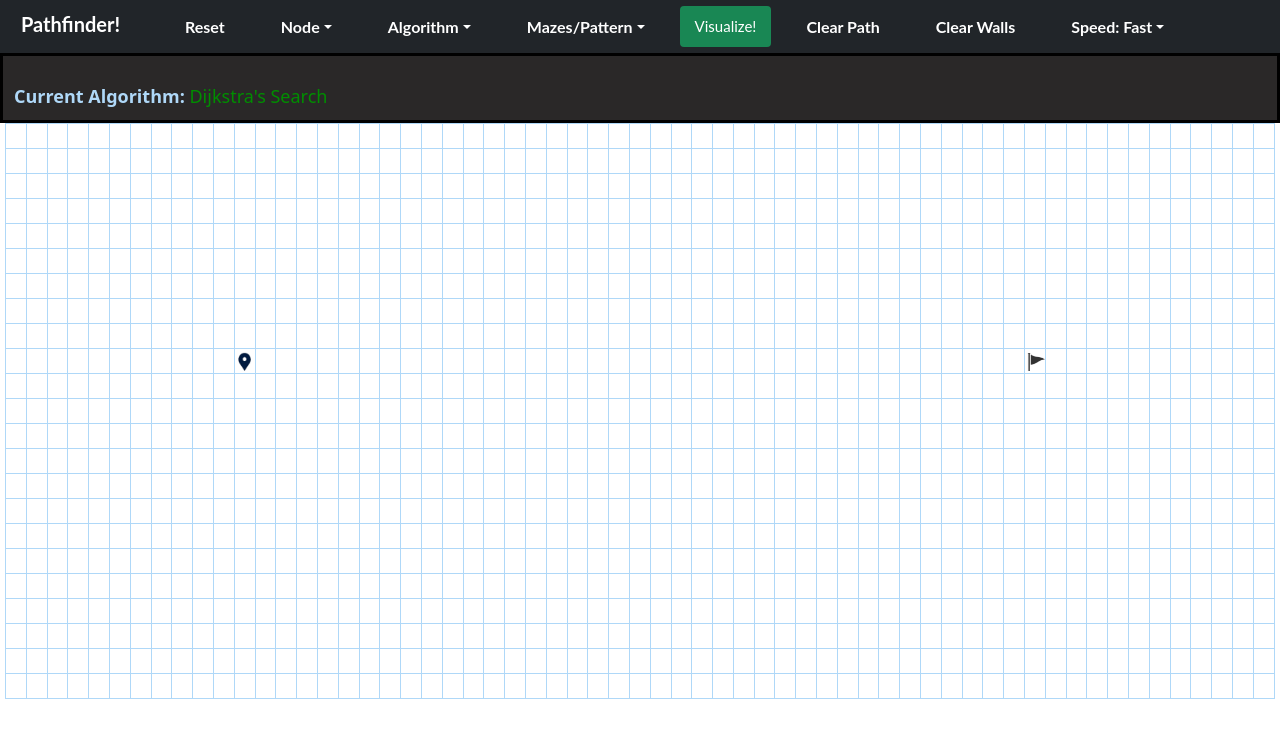
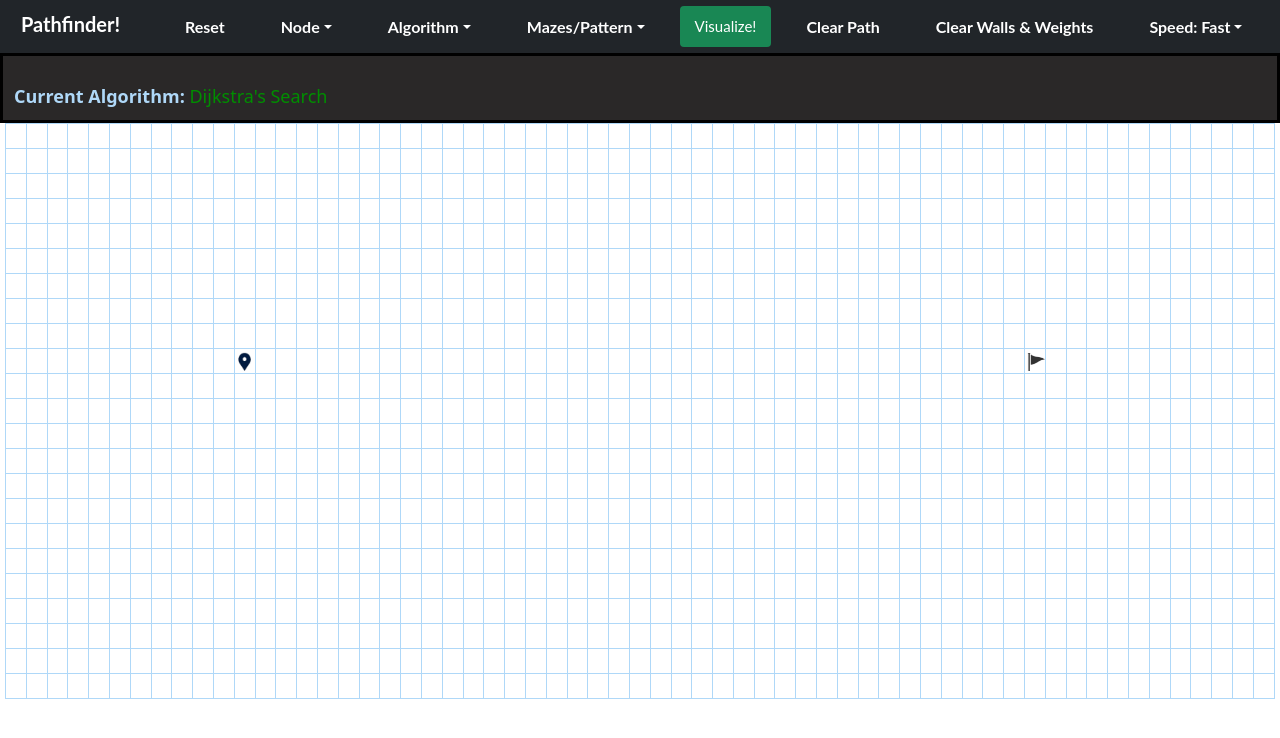
Before and after one commit to NamanMishra7/Pathfinder, a React (Create React App) app: page / in a window 1280 px wide. Shown: the top 738 px of the page. Built offline with nearby package versions, Linux system fonts and the light colour scheme.

Commit message:
added weighted nodes, random weights generator, bfs algo, added cost parameter for algo

```diff
--- /dev/null
+++ b/src/algorithms/RandomWeights.js
@@ -0,0 +1,17 @@
+import {getRand} from "./utils";
+
+let Range = 100;
+
+function RandomWeights(table) {
+    for (let i = 0; i < table.length; i++) {
+        for (let j = 0; j < table[0].length; j++) {
+            const node = document.getElementById(`${i}-${j}`).className;
+            if (node === 'unvisited' && getRand(Range) < Range/3.5) {
+                table[i][j].status = 'unvisited weight';
+                document.getElementById(`${i}-${j}`).className = 'unvisited weight';
+            }
+        }
+    }
+}
+
+export default RandomWeights;
--- a/src/algorithms/astar.js
+++ b/src/algorithms/astar.js
@@ -8,6 +8,7 @@ let pathspeed = 50;
 
 let nodes_visited = 0;
 let path_length = 0;
+let cost = 0;
 let success = false;
 
 class cell {
@@ -51,6 +52,10 @@ function aStar(table, maxRow, maxCol, start_i, start_j, end_i, end_j, sp) {
             visualizer(currentCell.position[0], currentCell.position[1], 'endVisited', delay += speed);
             genPath(currentCell, table);
             break;
+        }
+        else if (document.getElementById(`${currentCell.position[0]}-${currentCell.position[1]}`).className === "unvisited weight") {
+            table[currentCell.position[0]][currentCell.position[1]].status = 'visited weight';
+            visualizer(currentCell.position[0], currentCell.position[1], 'visited weight', delay += speed);
         }
         else {
             table[currentCell.position[0]][currentCell.position[1]].status = 'visited';
@@ -96,7 +101,7 @@ function aStar(table, maxRow, maxCol, start_i, start_j, end_i, end_j, sp) {
             }
         }
     }
-    return [success, nodes_visited, path_length];
+    return [success, nodes_visited, path_length, cost];
 }
 
 function genPath(cell, table) {
@@ -114,9 +119,13 @@ function genPath(cell, table) {
     if (status === 'end') {
         table[x][y].status = 'endTransparent';
     }
+    else if (status === 'unvisited weight') {
+        table[x][y].status = 'shortest-path weight';
+    }
     else {
         table[x][y].status = 'shortest-path';
     }
+    cost += getWeight(status);
     path_length++;
     visualizer(x, y, table[x][y].status, delay += pathspeed);
 }
--- /dev/null
+++ b/src/algorithms/bfs.js
@@ -0,0 +1,107 @@
+import visualizer from "../components/visualizer";
+import {getWeight} from "./utils";
+
+let speed = 10;
+let delay = 10;
+let pathspeed = 50;
+
+let nodes_visited = 0;
+let path_length = 0;
+let cost = 0;
+let success = false;
+
+class Cell {
+    constructor(parent = null, position = null) {
+        this.parent = parent;
+        this.position = position;
+    }
+}
+
+function bfs(table, maxRow, maxCol, start_i, start_j, end_i, end_j, sp) {
+    nodes_visited = 0;
+    path_length = 0;
+    success = false;
+    speed = delay = sp;
+    pathspeed = 50;
+
+    let q = [];
+    let vis = [];
+    for (let i = 0; i < maxRow; i++) {
+        let tmp = [];
+        for (let j = 0; j < maxCol; j++) {
+            tmp.push(false);
+        }
+        vis.push(tmp);
+    }
+    let startCell = new Cell(null, {i: start_i, j: start_j});
+    q.push(startCell);
+    vis[startCell.position.i][startCell.position.j] = true;
+    let dx = [-1, 0, 1, 0];
+    let dy = [0, 1, 0, -1];
+    while (q.length) {
+        let currentCell = q.shift();
+        nodes_visited++;
+        if (currentCell.position.i === end_i && currentCell.position.j === end_j) {
+            success = true;
+            table[currentCell.position.i][currentCell.position.j].status = 'endVisited';
+            visualizer(currentCell.position.i, currentCell.position.j, 'endVisited', delay += speed);
+            genPath(currentCell, table);
+            break;
+        }
+        else if (currentCell.position.i === start_i && currentCell.position.j === start_j) {
+            table[currentCell.position.i][currentCell.position.j].status = 'startVisited';
+            visualizer(currentCell.position.i, currentCell.position.j, 'startVisited', delay += speed);
+        }
+        else if (document.getElementById(`${currentCell.position.i}-${currentCell.position.j}`).className === "unvisited weight") {
+            table[currentCell.position.i][currentCell.position.j].status = 'visited weight';
+            visualizer(currentCell.position.i, currentCell.position.j, 'visited weight', delay += speed);
+        }
+        else {
+            table[currentCell.position.i][currentCell.position.j].status = 'visited';
+            visualizer(currentCell.position.i, currentCell.position.j, 'visited', delay += speed);
+        }
+
+        for (let i = 0; i < 4; i++) {
+            let x = currentCell.position.i+dx[i];
+            let y = currentCell.position.j+dy[i];
+            if (x < 0 || x >= maxRow || y < 0 || y >= maxCol || vis[x][y]) {
+                continue;
+            }
+            const status = document.getElementById(`${x}-${y}`).className;
+            if (status === 'wall')
+                continue;
+            let child = new Cell(currentCell, {i: x, j: y});
+            q.push(child);
+            vis[x][y] = true;
+        }
+    }
+    return [success, nodes_visited, path_length, cost];
+}
+
+function genPath(cell, table) {
+    let x = cell.position.i;
+    let y = cell.position.j;
+    let status = document.getElementById(`${x}-${y}`).className;
+    if (cell.parent != null) {
+        genPath(cell.parent, table);
+    }
+    else {
+        table[x][y].status = 'startTransparent';
+        visualizer(x, y, table[x][y].status, delay += pathspeed);
+        return;
+    }
+    if (status === 'end') {
+        table[x][y].status = 'endTransparent';
+    }
+    else if (status === 'unvisited weight') {
+        table[x][y].status = 'shortest-path weight';
+    }
+    else {
+        table[x][y].status = 'shortest-path';
+    }
+    cost += getWeight(status);
+    path_length++;
+    visualizer(x, y, table[x][y].status, delay += pathspeed);
+}
+
+export default bfs;
--- a/src/algorithms/dijkstra.js
+++ b/src/algorithms/dijkstra.js
@@ -11,6 +11,7 @@ let pathspeed = 50;
 
 let nodes_visited = 0;
 let path_length = 0;
+let cost = 0;
 let success = false;
 
 function genPath(table, parent, x, y) {
@@ -26,9 +27,13 @@ function genPath(table, parent, x, y) {
     if (status === 'end') {
         table[x][y].status = 'endTransparent';
     }
+    else if (status === 'unvisited weight') {
+        table[x][y].status = 'shortest-path weight';
+    }
     else {
         table[x][y].status = 'shortest-path';
     }
+    cost += getWeight(status);
     path_length++;
     visualizer(x, y, table[x][y].status, delay += pathspeed);
 }
@@ -76,6 +81,10 @@ function dijkstra(table, maxRow, maxCol, start_i, start_j, end_i, end_j, sp) {
             visualizer(node.element[0], node.element[1], table[node.element[0]][node.element[1]].status, delay += speed);
             break;
         }
+        else if (document.getElementById(`${node.element[0]}-${node.element[1]}`).className === "unvisited weight") {
+            table[node.element[0]][node.element[1]].status = 'visited weight';
+            visualizer(node.element[0], node.element[1], 'visited weight', delay += speed);
+        }
         else {
             table[node.element[0]][node.element[1]].status = 'visited';
             visualizer(node.element[0], node.element[1], table[node.element[0]][node.element[1]].status, delay += speed);
@@ -105,7 +114,7 @@ function dijkstra(table, maxRow, maxCol, start_i, start_j, end_i, end_j, sp) {
     if (flag) {
         genPath(table, parent, end_i, end_j);
     }
-    return [success, nodes_visited, path_length];
+    return [success, nodes_visited, path_length, cost];
 }
 
 export default dijkstra;
--- a/src/algorithms/utils.js
+++ b/src/algorithms/utils.js
@@ -12,6 +12,8 @@ function getWeight(node_type) {
         case 'end':
         case 'unvisited':
             return 1;
+        case 'unvisited weight':
+            return 8;
         default:
             return inf;
     }
--- a/src/components/App.js
+++ b/src/components/App.js
@@ -3,8 +3,10 @@ import Navbar from "./Navbar";
 import MainGrid from "./MainGrid";
 import dijkstra from "../algorithms/dijkstra";
 import aStar from "../algorithms/astar";
+import bfs from "../algorithms/bfs";
 import RecursiveDivision from "../algorithms/RecursiveDivision";
 import RandomMaze from "../algorithms/RandomMaze";
+import RandomWeights from "../algorithms/RandomWeights";
 import SlantLines from "../algorithms/SlantLines";
 
 const spMap = {'Fast': 15, 'Medium': 80, 'Slow': 150};
@@ -74,6 +76,10 @@ class App extends React.Component {
                         document.getElementById(`${i}-${j}`).className = 'unvisited';
                         table[i][j].status = 'unvisited';
                     }
+                    else if (node === 'visited weight' || node === 'shortest-path weight') {
+                        document.getElementById(`${i}-${j}`).className = 'unvisited weight';
+                        table[i][j].status = 'unvisited weight';
+                    }
                     else if (node === 'startVisited' || node === 'startTransparent') {
                         document.getElementById(`${i}-${j}`).className = 'start';
                         table[i][j].status = 'start';
@@ -94,7 +100,7 @@ class App extends React.Component {
             for (let i = 0; i < this.state.maxRow; i++) {
                 for (let j = 0; j < this.state.maxCol; j++) {
                     const node = document.getElementById(`${i}-${j}`).className;
-                    if (node === 'wall') {
+                    if (node === 'wall' || node === 'unvisited weight') {
                         document.getElementById(`${i}-${j}`).className = 'unvisited';
                         table[i][j].status = 'unvisited';
                     }
@@ -116,6 +122,8 @@ class App extends React.Component {
             RandomMaze(table);
         else if (maze === 'SlanLines')
             SlantLines(table);
+        else if (maze === 'RandomWeights')
+            RandomWeights(table);
     }
 
     handleAlgoSelect(func) {
@@ -167,16 +175,22 @@ class App extends React.Component {
         let success = false;
         let nodes_visited = 0;
         let path_length = 0;
+        let cost = [0];
         //console.log(table);
         if (algo === 'dijkstra') {
             //console.log('dijkstra\'s search: start = (' + s_i + ', ' + s_j + ')');
-            [success, nodes_visited, path_length] = dijkstra(table, maxRow, maxCol, s_i, s_j, e_i, e_j, spMap[this.state.speed]);
+            [success, nodes_visited, path_length, cost] = dijkstra(table, maxRow, maxCol, s_i, s_j, e_i, e_j, spMap[this.state.speed]);
         }
         else if (algo === 'a-star') {
-            [success, nodes_visited, path_length] = aStar(table, maxRow, maxCol, s_i, s_j, e_i, e_j, spMap[this.state.speed]);
+            [success, nodes_visited, path_length, cost] = aStar(table, maxRow, maxCol, s_i, s_j, e_i, e_j, spMap[this.state.speed]);
+        }
+        else if (algo === 'bfs') {
+            [success, nodes_visited, path_length, cost] = bfs(table, maxRow, maxCol, s_i, s_j, e_i, e_j, spMap[this.state.speed]);
         }
 
-        document.getElementById(`algo-results`).innerHTML = `<b>Result:</b> ${success? 'Path Found!' : 'No Path Found!'} <span class="visCount">${nodes_visited}</span> cells visited, Path Length is <span class="pathCount">${path_length}</span>!`;
+        document.getElementById(`algo-results`).innerHTML = `<b>Result:</b> ${success? 'Path Found!' : '<span style="color: red;">No Path Found!</span>'}
+         <span class="visCount">${nodes_visited}</span> cells visited, Path Length is <span class="pathCount">${path_length}</span>! and path cost
+         is <span style="color: #ff4754;">${cost}</span>`;
     }
 
     render() {
--- a/src/components/MainGrid.js
+++ b/src/components/MainGrid.js
@@ -25,6 +25,8 @@ function getAlgoName(name) {
         return "Dijkstra's Search";
     else if (name === 'a-star')
         return "A* Search";
+    else if (name === 'bfs')
+        return "Breadth-First Search";
     return "None";
 }
 
--- a/src/components/Navbar.js
+++ b/src/components/Navbar.js
@@ -20,6 +20,7 @@ class Navbar extends React.Component {
                             <a className="dropdown-item" onClick={() => this.props.handleObjectSelect('unvisited')} href="/#">Empty</a>
                             <a className="dropdown-item" onClick={() => this.props.handleObjectSelect('start')} href="/#">Start</a>
                             <a className="dropdown-item" onClick={() => this.props.handleObjectSelect('end')} href="/#">End</a>
+                            <a className="dropdown-item" onClick={() => this.props.handleObjectSelect('unvisited weight')} href="/#">Weight</a>
                         </div>
                     </li>
                     <li id="algo-select-dropdown" className="nav-item dropdown">
@@ -29,6 +30,7 @@ class Navbar extends React.Component {
                         <div className="dropdown-menu" aria-labelledby="navbarDropdownMenuLink-algo">
                             <a className="dropdown-item" onClick={() => this.props.handleAlgoSelect('dijkstra')} href="/#">Dijkstra's Search</a>
                             <a className="dropdown-item" onClick={() => this.props.handleAlgoSelect('a-star')} href="/#">A* Search</a>
+                            <a className="dropdown-item" onClick={() => this.props.handleAlgoSelect('bfs')} href="/#">Breadth-First Search</a>
                         </div>
                     </li>
                     <li id="maze-select-dropdown" className="nav-item dropdown">
@@ -37,8 +39,9 @@ class Navbar extends React.Component {
                         </a>
                         <div className="dropdown-menu" aria-labelledby="navbarDropdownMenuLink-maze">
                             <a className="dropdown-item" onClick={() => this.props.handleMazeSelect('RecursiveDivision')} href="/#">Recursive Division</a>
+                            <a className="dropdown-item" onClick={() => this.props.handleMazeSelect('SlanLines')} href="/#">Slant Lines</a>
                             <a className="dropdown-item" onClick={() => this.props.handleMazeSelect('RandomMaze')} href="/#">Random Maze</a>
-                            <a className="dropdown-item" onClick={() => this.props.handleMazeSelect('SlanLines')} href="/#">Slant Lines</a>
+                            <a className="dropdown-item" onClick={() => this.props.handleMazeSelect('RandomWeights')} href="/#">Random Weights</a>
                         </div>
                     </li>
                     <li id="start-btn">
@@ -48,7 +51,7 @@ class Navbar extends React.Component {
                         <a href="/#" className="nav-link" onClick={() => this.props.reset('clear-path')}>Clear Path</a>
                     </li>
                     <li id="clear-wall-btn" className="nav-item">
-                        <a href="/#" className="nav-link" onClick={() => this.props.reset('clear-wall')}>Clear Walls</a>
+                        <a href="/#" className="nav-link" onClick={() => this.props.reset('clear-wall')}>Clear Walls & Weights</a>
                     </li>
                     <li id="speed-select-dropdown" className="nav-item dropdown">
                         <a className="nav-link dropdown-toggle" role="menuitem" href="/#" id="navbarDropdownMenuLink-speed" data-toggle="dropdown" aria-haspopup="true" aria-expanded="false">
```
Also changed, not shown: src/index.css (+16 -0 lines), src/res/weight.png (added).
